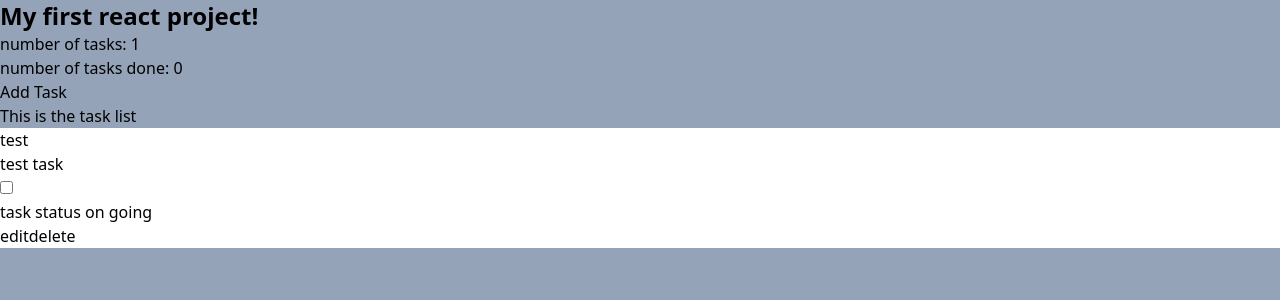
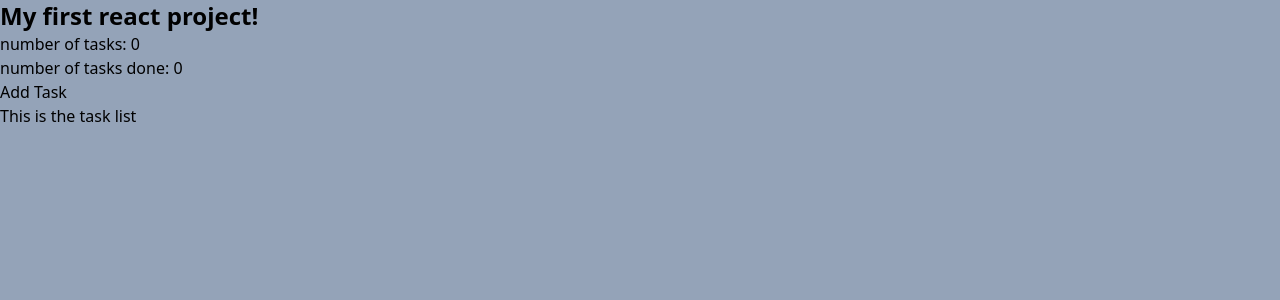
Before and after one commit to gen1chiro/toggle, a React (Vite) app: page / in a window 1280 px wide. Shown: the top 300 px of the page. Built offline with nearby package versions, Linux system fonts and the light colour scheme.

Commit message:
implement localStorage

```diff
--- a/src/App.jsx
+++ b/src/App.jsx
@@ -1,19 +1,18 @@
-import { useState, useRef } from "react";
+import { useEffect, useState, useRef } from "react";
 import Tasklist from "./components/Tasklist";
 import TaskInput from "./components/TaskInput";
 
 function App() {
     const dialogRef = useRef(null)
-    const [tasks ,setTasks] = useState([{
-        id: Date.now(),
-        name: "test",
-        description: "test task",
-        isDone: false
-    }])
+    const [tasks ,setTasks] = useState(JSON.parse(localStorage.getItem("tasks")) || [])
     const taskCount= tasks.length
     const doneTaskCount = tasks.filter(
         task => task.isDone === true
     ).length
+
+    useEffect(() => {
+        localStorage.setItem("tasks", JSON.stringify(tasks))
+    }, [tasks])
 
     const handleOpen = () => {
         if (dialogRef.current) dialogRef.current.showModal()
```
